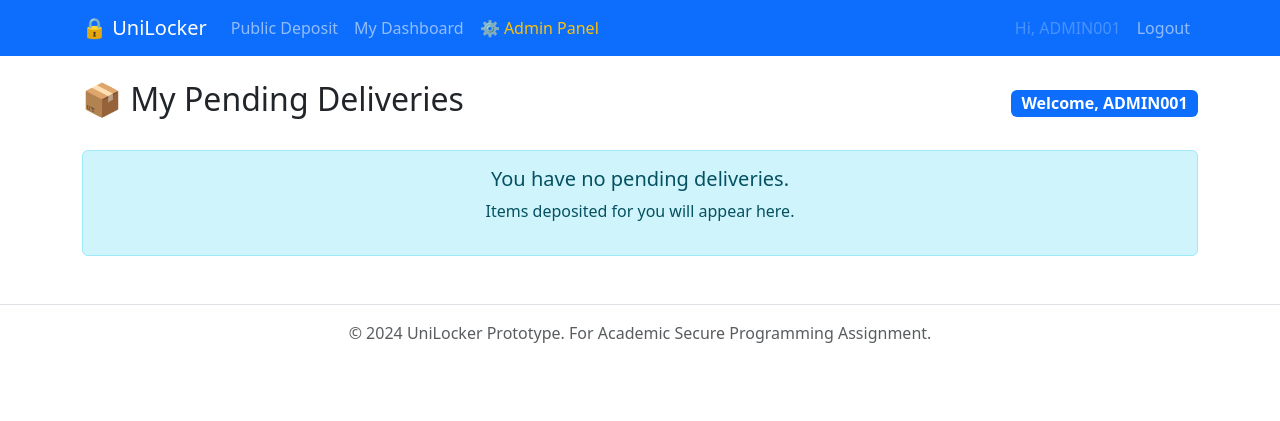
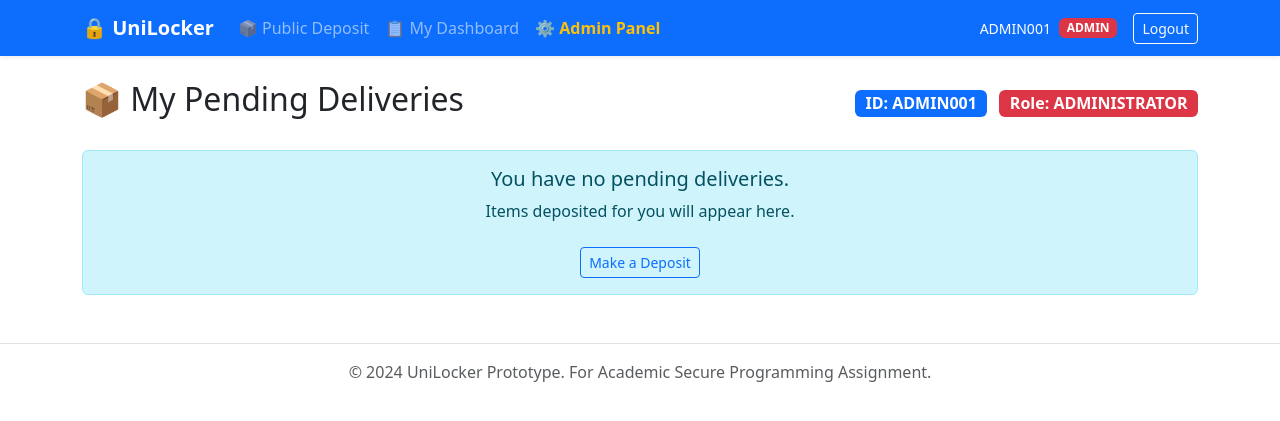
Before and after one commit to Ziq12/unilocker, a PHP site: page /unilocker/public/dashboard.php in a window 1280 px wide. Shown: the top 421 px of the page. Run offline with PHP 8.4, Linux system fonts and the light colour scheme; a user stored in the database is signed in; data comes from the database, SQL or seed files in the repository; data that the repository does not hold is empty.

Commit message:
Refactor authentication checks: Centralize session handling in auth_check.php and update related files for consistency. Enhance user experience with role-based badges and improved navigation links.

```diff
--- a/includes/auth_check.php
+++ b/includes/auth_check.php
@@ -0,0 +1,14 @@
+<?php
+// 1. Safely start session ONLY if one is not already active
+if (session_status() === PHP_SESSION_NONE) {
+    session_start();
+}
+
+// 2. Basic check: Is the user logged in?
+// (In Vulnerable v1, we intentionally do NOT check $_SESSION['role'] here
+// to allow the "Broken Access Control" vulnerability for your report)
+if (!isset($_SESSION['user_id'])) {
+    header("Location: /unilocker/public/login.php?error=login_required");
+    exit();
+}
+?>
--- a/includes/header.php
+++ b/includes/header.php
@@ -1,3 +1,13 @@
+<?php
+// Safely start session if not already active
+if (session_status() === PHP_SESSION_NONE) {
+    session_start();
+}
+
+// Define the absolute base URL for your project
+// This ensures links work perfectly whether you are in /public/ or /public/admin/
+$base_url = "/unilocker/public/";
+?>
 <!DOCTYPE html>
 <html lang="en">
 
@@ -5,35 +15,59 @@
     <meta charset="UTF-8">
     <meta name="viewport" content="width=device-width, initial-scale=1.0">
     <title>UniLocker - Secure Campus Delivery</title>
+    <!-- Bootstrap 5 CDN for professional styling -->
     <link href="https://cdn.jsdelivr.net/npm/bootstrap@5.3.0/dist/css/bootstrap.min.css" rel="stylesheet">
 </head>
 
 <body>
-    <nav class="navbar navbar-expand-lg navbar-dark bg-primary mb-4">
+    <nav class="navbar navbar-expand-lg navbar-dark bg-primary mb-4 shadow-sm">
         <div class="container">
-            <a class="navbar-brand" href="index.php">🔒 UniLocker</a>
+            <a class="navbar-brand fw-bold" href="<?php echo $base_url; ?>index.php">🔒 UniLocker</a>
             <button class="navbar-toggler" type="button" data-bs-toggle="collapse" data-bs-target="#navbarNav">
                 <span class="navbar-toggler-icon"></span>
             </button>
             <div class="collapse navbar-collapse" id="navbarNav">
                 <ul class="navbar-nav me-auto">
-                    <li class="nav-item"><a class="nav-link" href="deposit.php">Public Deposit</a></li>
+                    <li class="nav-item">
+                        <a class="nav-link" href="<?php echo $base_url; ?>deposit.php">📦 Public Deposit</a>
+                    </li>
                     <?php if (isset($_SESSION['user_id'])): ?>
-                        <li class="nav-item"><a class="nav-link" href="dashboard.php">My Dashboard</a></li>
-                        <!-- VULNERABILITY: Link is visible to all logged-in users, regardless of role -->
-                        <li class="nav-item"><a class="nav-link text-warning" href="admin/dashboard.php">⚙️ Admin Panel</a>
+                        <li class="nav-item">
+                            <a class="nav-link" href="<?php echo $base_url; ?>dashboard.php">📋 My Dashboard</a>
+                        </li>
+                        <!-- Admin Link -->
+                        <li class="nav-item">
+                            <a class="nav-link text-warning fw-bold" href="<?php echo $base_url; ?>admin/dashboard.php">⚙️
+                                Admin Panel</a>
                         </li>
                     <?php endif; ?>
                 </ul>
-                <ul class="navbar-nav ms-auto">
+                <ul class="navbar-nav ms-auto align-items-center">
                     <?php if (isset($_SESSION['user_id'])): ?>
-                        <li class="nav-item"><span class="nav-link disabled">Hi,
-                                <?php echo htmlspecialchars($_SESSION['student_id']); ?></span></li>
-                        <li class="nav-item"><a class="nav-link" href="logout.php">Logout</a></li>
+                        <li class="nav-item d-flex align-items-center me-3">
+                            <span class="text-white me-2 small">
+                                <?php echo htmlspecialchars($_SESSION['student_id']); ?>
+                            </span>
+                            <!-- PROMINENT ROLE BADGE -->
+                            <span class="badge <?php echo ($_SESSION['role'] === 'admin') ? 'bg-danger' : 'bg-success'; ?>">
+                                <?php echo strtoupper(htmlspecialchars($_SESSION['role'])); ?>
+                            </span>
+                        </li>
+                        <li class="nav-item">
+                            <a class="btn btn-outline-light btn-sm" href="<?php echo $base_url; ?>logout.php">Logout</a>
+                        </li>
                     <?php else: ?>
-                        <li class="nav-item"><a class="nav-link" href="login.php">Login</a></li>
-                        <li class="nav-item"><a class="nav-link" href="register.php">Register</a></li <?php endif; ?> </ul>
+                        <li class="nav-item">
+                            <a class="nav-link" href="<?php echo $base_url; ?>login.php">Login</a>
+                        </li>
+                        <li class="nav-item">
+                            <a class="btn btn-light btn-sm ms-2" href="<?php echo $base_url; ?>register.php">Register</a>
+                        </li>
+                    <?php endif; ?>
+                </ul>
             </div>
         </div>
     </nav>
-    <div class="container">
+
+    <!-- Main Content Container -->
+    <div class="container mb-5">
--- a/public/dashboard.php
+++ b/public/dashboard.php
@@ -1,15 +1,19 @@
 <?php
-session_start();
-if (!isset($_SESSION['user_id'])) {
-    header("Location: login.php");
-    exit();
-}
+require '../includes/auth_check.php'; // This now safely handles session_start()
 require '../config/db.php';
 require '../includes/header.php';
 
+
 $user_id = $_SESSION['user_id'];
+$role = $_SESSION['role']; // Get the role from session
+
+// Determine badge color based on role
+$role_badge_class = ($role === 'admin') ? 'bg-danger' : 'bg-success';
+$role_text = ($role === 'admin') ? 'ADMINISTRATOR' : 'STUDENT';
 
 // Fetch pending deliveries for this logged-in user
+// Note: In v1, this query is vulnerable to SQLi if we used user_id directly without care,
+// but here $user_id is from the session, so it's relatively safe for this specific query in v1.
 $sql = "SELECT d.delivery_id, l.locker_number, d.status, d.created_at
         FROM deliveries d
         JOIN lockers l ON d.locker_id = l.locker_id
@@ -19,7 +23,11 @@ $result = mysqli_query($conn, $sql);
 
 <div class="d-flex justify-content-between align-items-center mb-4">
     <h2>📦 My Pending Deliveries</h2>
-    <span class="badge bg-primary fs-6">Welcome, <?php echo $_SESSION['student_id']; ?></span>
+    <div class="text-end">
+        <span class="badge bg-primary fs-6 me-2">ID: <?php echo htmlspecialchars($_SESSION['student_id']); ?></span>
+        <!-- PROMINENT ROLE BADGE -->
+        <span class="badge <?php echo $role_badge_class; ?> fs-6">Role: <?php echo $role_text; ?></span>
+    </div>
 </div>
 
 <?php if (mysqli_num_rows($result) > 0): ?>
@@ -36,13 +44,13 @@ $result = mysqli_query($conn, $sql);
             <tbody>
                 <?php while ($row = mysqli_fetch_assoc($result)): ?>
                     <tr>
-                        <td><strong><?php echo $row['locker_number']; ?></strong></td>
-                        <td><span class="badge bg-warning text-dark"><?php echo $row['status']; ?></span></td>
+                        <td><strong><?php echo htmlspecialchars($row['locker_number']); ?></strong></td>
+                        <td><span class="badge bg-warning text-dark"><?php echo htmlspecialchars($row['status']); ?></span></td>
                         <td><?php echo date('d M Y, h:i A', strtotime($row['created_at'])); ?></td>
                         <td>
                             <!-- Passes locker number to collect.php -->
-                            <a href="collect.php?locker=<?php echo $row['locker_number']; ?>" class="btn btn-sm btn-primary">🔓
-                                Collect Item</a>
+                            <a href="collect.php?locker=<?php echo urlencode($row['locker_number']); ?>"
+                                class="btn btn-sm btn-primary">🔓 Collect Item</a>
                         </td>
                     </tr>
                 <?php endwhile; ?>
@@ -53,6 +61,7 @@ $result = mysqli_query($conn, $sql);
     <div class="alert alert-info text-center">
         <h5>You have no pending deliveries.</h5>
         <p>Items deposited for you will appear here.</p>
+        <a href="deposit.php" class="btn btn-sm btn-outline-primary mt-2">Make a Deposit</a>
     </div>
 <?php endif; ?>
 
```
Also changed, not shown: public/collect.php (+2 -5 lines), public/index.php (+23 -0 lines).
